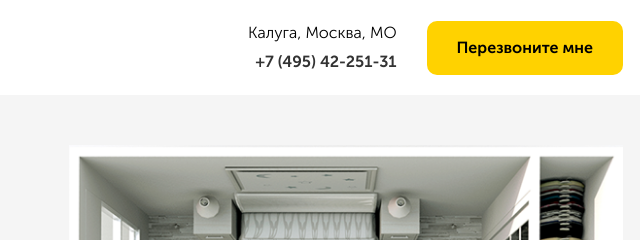
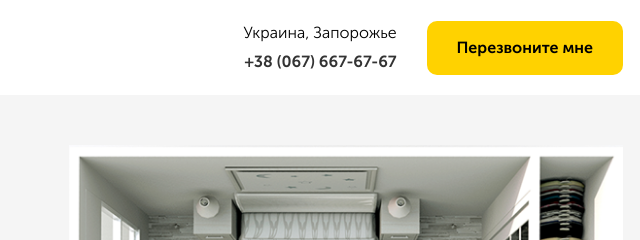
Before and after one commit to alexburkin/repair, a plain HTML site: page src/index.html in a window 1280 px wide. Shown: the top 240 px of the page, 602-1242 px from the left. Drawn offline with Linux system fonts and the light colour scheme.

Commit message:
Изменения в телефоне и стране

```diff
--- a/src/index.html
+++ b/src/index.html
@@ -18,9 +18,9 @@
         <div class="navbar__info">
           <div class="navbar__contacts">
             <span class="navbar__address">
-              Калуга, Москва, МО
+              Украина, Запорожье
             </span>
-            <a href="tel:+7(495)42-251-31" class="navbar__phone">+7 (495) 42-251-31</a>
+            <a href="tel:+380676676767" class="navbar__phone">+38 (067) 667-67-67</a>
           </div>
           <!-- /.navbar__contacts -->
           <button class="button navbar__button">Перезвоните мне</button>
```
